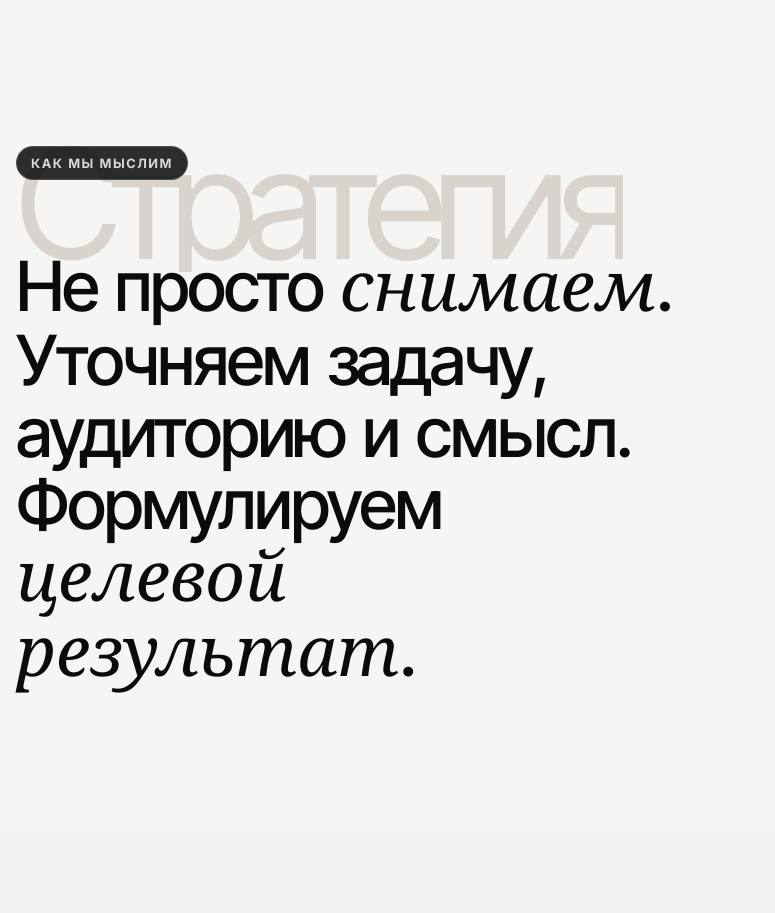
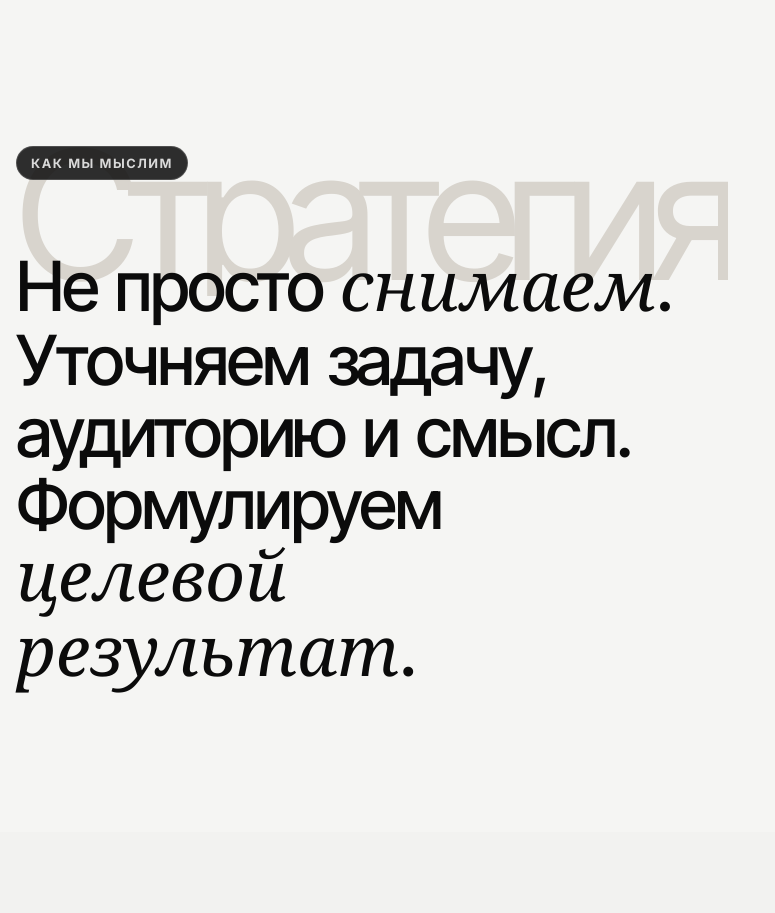
Before and after one commit to cooljobyougot/cooljobyougot.github.io, a plain HTML site: page index.html in a window 1280 px wide. Shown: the part 2660-3573 px from the top of the page, without its empty margins (0-775 px from the left). Drawn offline with nearby package versions, Linux system fonts and the light colour scheme.

Commit message:
Update index.html

```diff
--- a/index.html
+++ b/index.html
@@ -137,7 +137,7 @@
 
     <section class="section section-dark">
       <div class="container statement-wrap">
-        <div class="giant-word" aria-hidden="true" style="font-size:clamp(42px,12vw,180px); line-height:.9; max-width:100%; overflow:hidden; white-space:nowrap;">Стратегия</div>
+        <div class="giant-word" aria-hidden="true" style="font-size:clamp(42px,22vw,180px); line-height:.9; max-width:100%; overflow:hidden; white-space:nowrap;">Стратегия</div>
         <div class="statement-block">
           <div class="reveal">
             <p class="eyebrow">Как мы мыслим</p>
```
